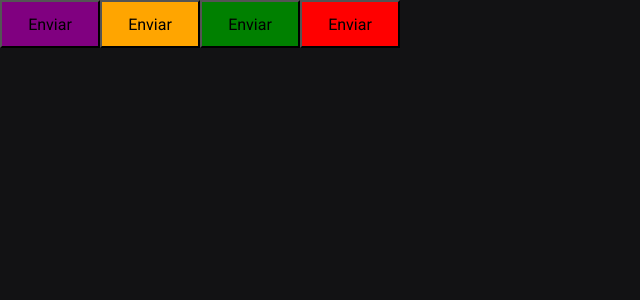
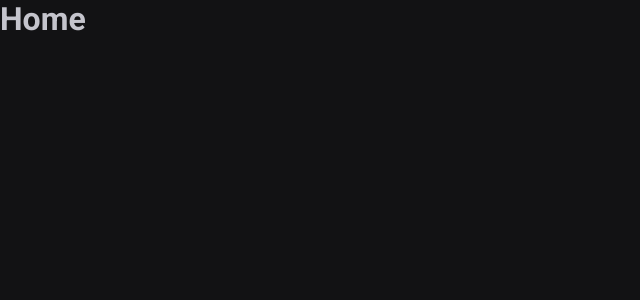
Before and after one commit to eriksongoncalves/ignite-timer, a React (Vite) app: page / in a window 1280 px wide. Shown: the top 300 px of the page, without its empty margins (0-640 px from the left). Built offline with nearby package versions, Linux system fonts and the light colour scheme.

Commit message:
feat: config routes

```diff
--- a/package.json
+++ b/package.json
@@ -11,6 +11,7 @@
   "dependencies": {
     "react": "^18.2.0",
     "react-dom": "^18.2.0",
+    "react-router-dom": "^6.3.0",
     "styled-components": "^5.3.5"
   },
   "devDependencies": {
--- a/src/App.tsx
+++ b/src/App.tsx
@@ -1,6 +1,6 @@
 import { ThemeProvider } from 'styled-components'
-import { Button } from './components/Button'
-import { ButtonVariants } from './components/Button/types'
+import { BrowserRouter } from 'react-router-dom'
+import { Router } from './Router'
 import { defaultTheme } from './styles/themes/default'
 import { GlobalStyles } from './styles/themes/global'
 
@@ -8,10 +8,9 @@
   return (
     <ThemeProvider theme={defaultTheme}>
       <GlobalStyles />
-      <Button variant={ButtonVariants.PRIMARY} />
-      <Button variant={ButtonVariants.SECONDARY} />
-      <Button variant={ButtonVariants.SUCCESS} />
-      <Button variant={ButtonVariants.DANGER} />
+      <BrowserRouter>
+        <Router />
+      </BrowserRouter>
     </ThemeProvider>
   )
 }
--- /dev/null
+++ b/src/Router.tsx
@@ -0,0 +1,13 @@
+import { Route, Routes } from 'react-router-dom'
+
+import { Home } from './pages/Home'
+import { History } from './pages/History'
+
+export const Router = () => {
+  return (
+    <Routes>
+      <Route path="/" element={<Home />} />
+      <Route path="/history" element={<History />} />
+    </Routes>
+  )
+}
--- /dev/null
+++ b/src/pages/History.tsx
@@ -0,0 +1,3 @@
+export const History = () => {
+  return <h1>History</h1>
+}
--- /dev/null
+++ b/src/pages/Home.tsx
@@ -0,0 +1,3 @@
+export const Home = () => {
+  return <h1>Home</h1>
+}
```
Also changed, not shown: 1 other file (tests, documents, lock files or other folders).
